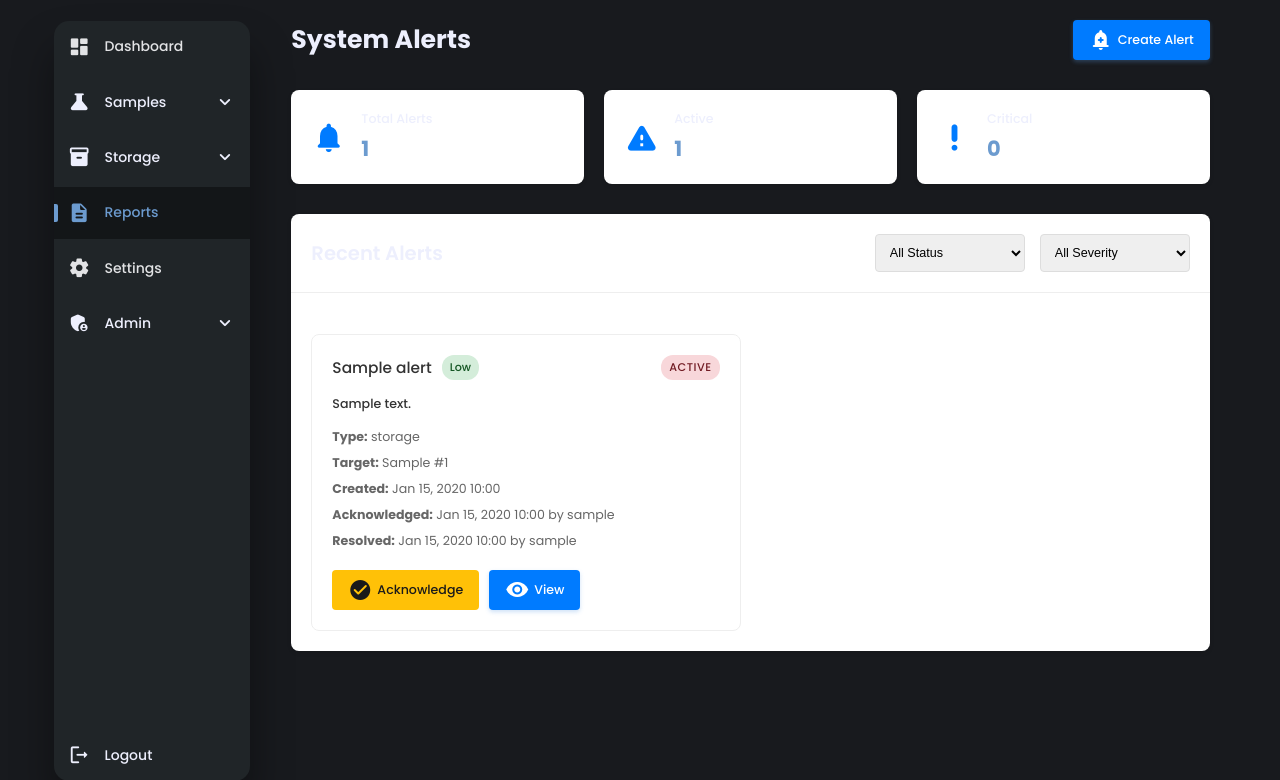
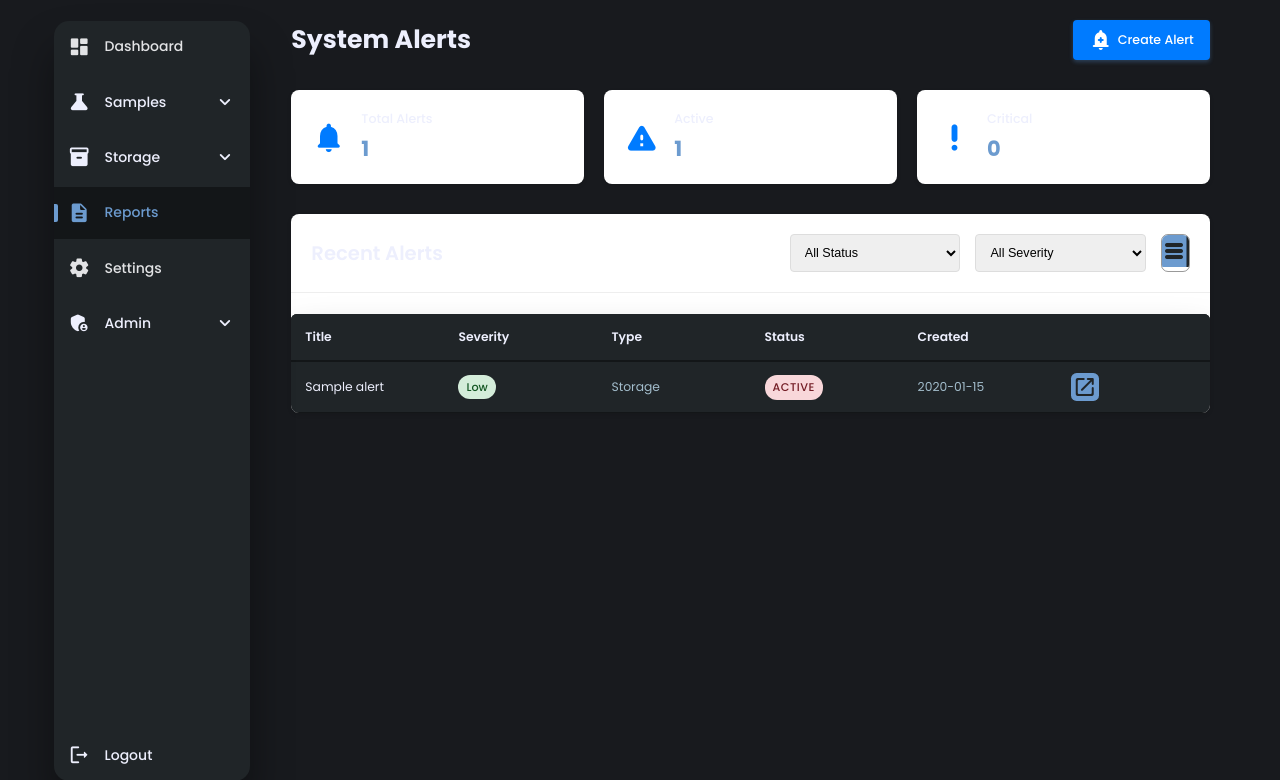
Before and after one commit to olsonjp/krill, a Django app: page /reports/alerts/ in a window 1280 px wide. Shown: the part 60-840 px from the top of the page. Run offline with Django 5.2, Linux system fonts and the light colour scheme; a user stored in the database is signed in; tables that the repository leaves empty hold one stand-in row (values such as "Sample post").

Commit message:
feat: add dense table view to report and alert lists with grid toggle
Adds view-table / view-grid toggle (defaulting to table) to both
report_list.html and alert_list.html, matching the pattern from Tasks 6–7.
Also adds select_related('template', 'created_by') to ReportListView to
prevent N+1 queries when rendering the new table columns.

Co-Authored-By: Claude Sonnet 4.6 <noreply@anthropic.com>

```diff
--- a/krill/reports/views.py
+++ b/krill/reports/views.py
@@ -590,7 +590,7 @@ class ReportListView(LoginRequiredMixin, ListView):
         return 50
 
     def get_queryset(self):
-        return Report.objects.filter(created_by=self.request.user).order_by('-created_at')
+        return Report.objects.filter(created_by=self.request.user).select_related('template', 'created_by').order_by('-created_at')
 
     def get_context_data(self, **kwargs):
         context = super().get_context_data(**kwargs)
--- a/krill/templates/reports/alert_list.html
+++ b/krill/templates/reports/alert_list.html
@@ -56,10 +56,56 @@
                     <option value="high">High</option>
                     <option value="critical">Critical</option>
                 </select>
+                <div class="view-toggle">
+                    <button class="view-btn toggle-table" onclick="krillToggleView('table')" title="Table view">
+                        <span class="material-icons-round">table_rows</span>
+                    </button>
+                    <button class="view-btn toggle-grid" onclick="krillToggleView('grid')" title="Grid view">
+                        <span class="material-icons-round">grid_view</span>
+                    </button>
+                </div>
             </div>
         </div>
 
+        <!-- Table view -->
+        <div class="view-table">
+        <div class="table-container">
+        <table class="items-table">
+            <thead>
+                <tr>
+                    <th>Title</th>
+                    <th>Severity</th>
+                    <th>Type</th>
+                    <th>Status</th>
+                    <th>Created</th>
+                    <th></th>
+                </tr>
+            </thead>
+            <tbody>
+                {% for alert in alerts %}
+                <tr>
+                    <td><a href="javascript:viewAlert({{ alert.id }})">{{ alert.title }}</a></td>
+                    <td><span class="severity-badge severity-{{ alert.severity }}">{{ alert.get_severity_display }}</span></td>
+                    <td>{{ alert.get_alert_type_display }}</td>
+                    <td><span class="status-badge status-{{ alert.status }}">{{ alert.get_status_display }}</span></td>
+                    <td>{{ alert.created_at|date:"Y-m-d" }}</td>
+                    <td>
+                        <a class="action-button view" href="javascript:viewAlert({{ alert.id }})" title="View">
+                            <span class="material-icons-round">open_in_new</span>
+                        </a>
+                    </td>
+                </tr>
+                {% empty %}
+                <tr><td colspan="6" style="text-align:center">No alerts found.</td></tr>
+                {% endfor %}
+            </tbody>
+        </table>
+        </div>
+        </div><!-- end .view-table -->
+
+        <!-- Card/grid view -->
         {% if alerts %}
+            <div class="view-grid">
             <div class="alerts-grid">
                 {% for alert in alerts %}
                 <div class="alert-item" data-status="{{ alert.status }}" data-severity="{{ alert.severity }}">
@@ -104,6 +150,7 @@
                 </div>
                 {% endfor %}
             </div>
+            </div><!-- end .view-grid -->
 
             <!-- Pagination -->
             {% if alerts.has_other_pages %}
@@ -690,5 +737,16 @@ window.onclick = function(event) {
         grid-template-columns: 1fr;
     }
 }
+
+.view-toggle { display: flex; border: 1px solid var(--color-light, #e0e0e0); border-radius: 7px; overflow: hidden; }
+.view-btn {
+    display: flex; align-items: center; justify-content: center;
+    width: 34px; height: 32px;
+    background: var(--color-white, #fff); border: none;
+    color: var(--color-dark-variant, #555); cursor: pointer;
+}
+.view-btn:first-child { border-right: 1px solid var(--color-light, #e0e0e0); }
+.view-btn.active { background: var(--color-primary, #6C9BCF); color: var(--color-white, #fff); }
 </style>
+<script src="{% static 'krill/js/list-view.js' %}"></script>
 {% endblock %}
```
Also changed, not shown: krill/templates/reports/report_list.html (+61 -0 lines).
